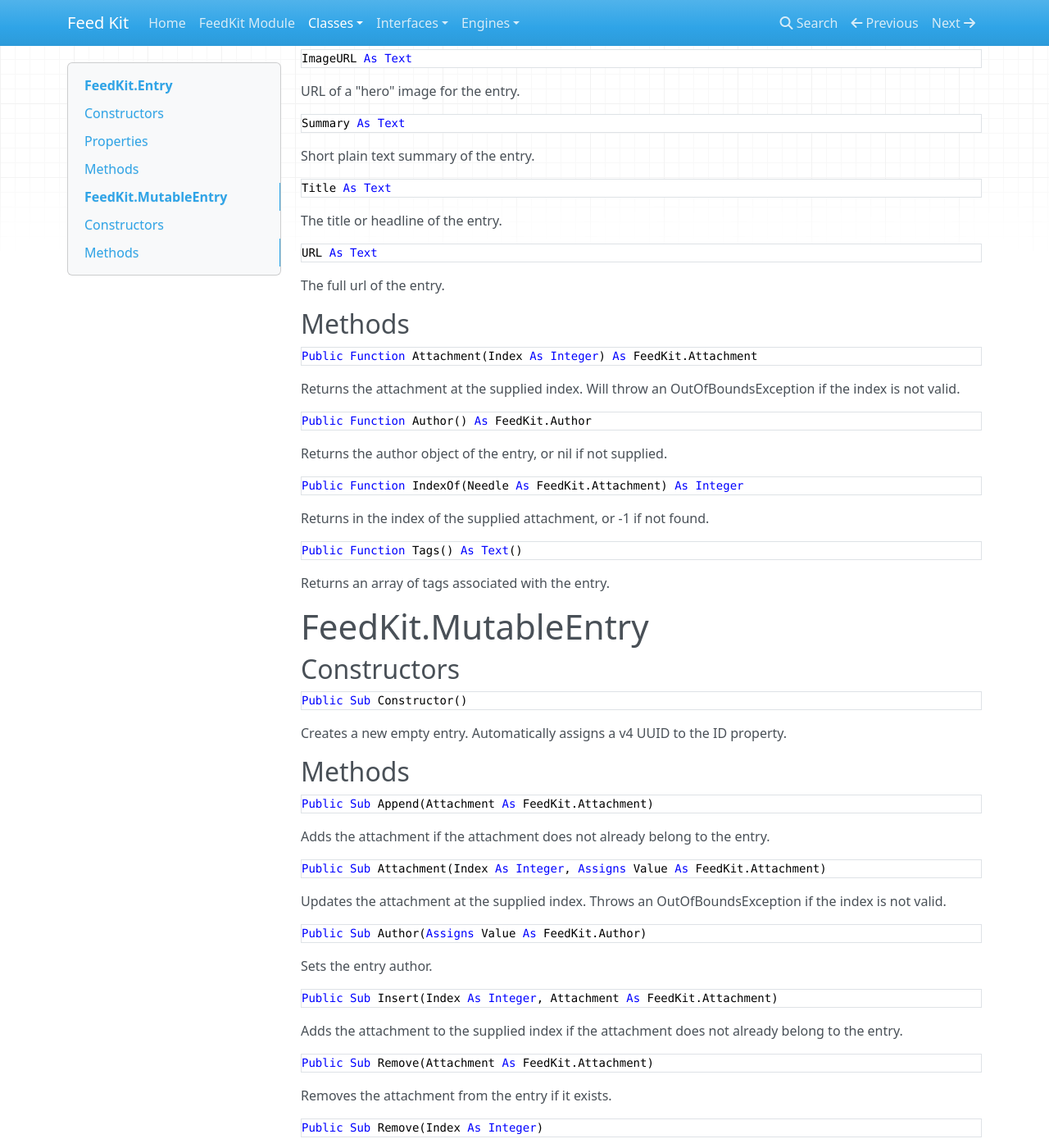
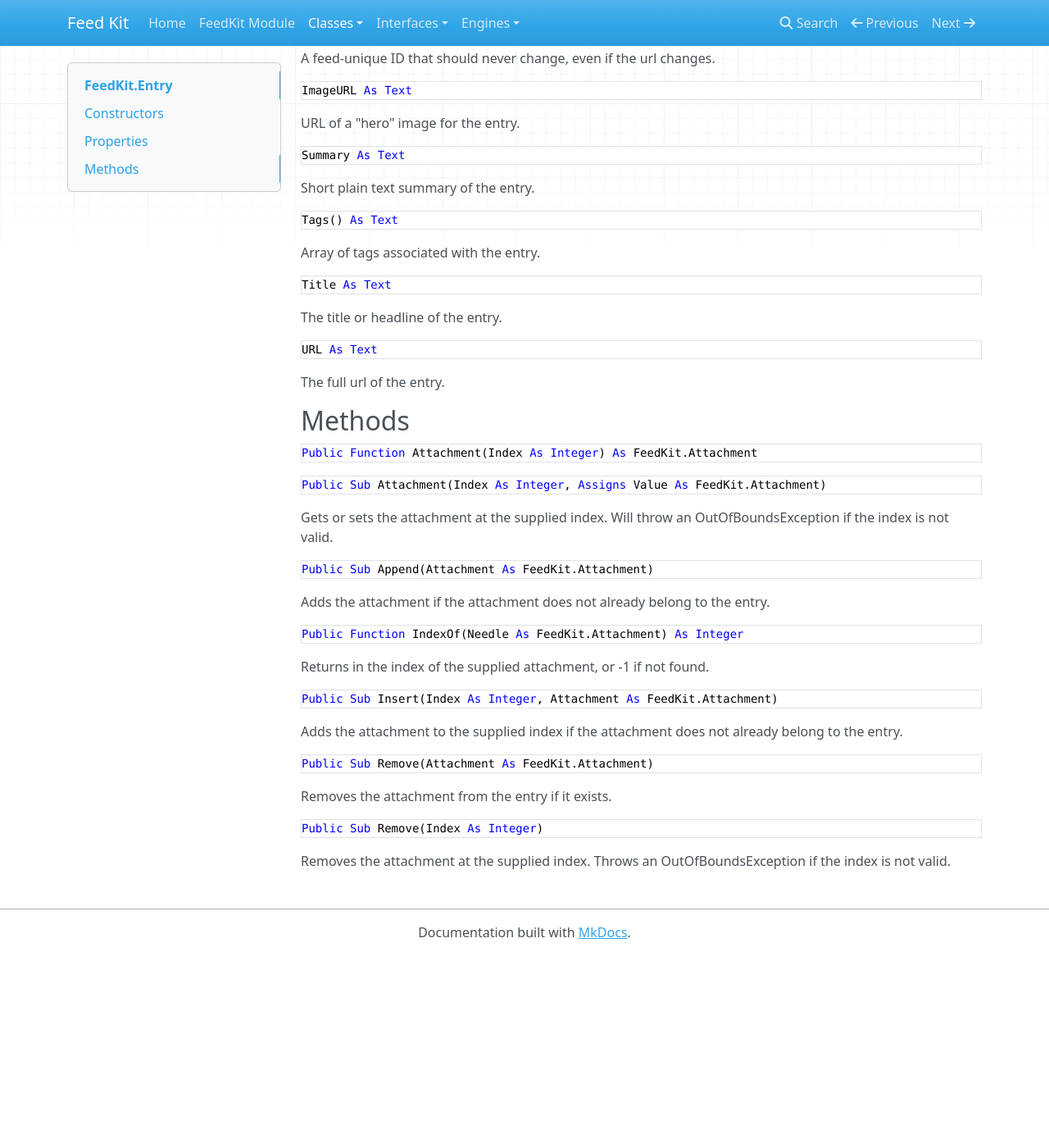
Before and after one commit to thommcgrath/Feed-Kit, an MkDocs documentation site: the page built from Documentation/docs/FeedKit.Entry.md, in a window 1280 px wide and 1400 px high, scrolled down 958 px. Shown: the whole window at 82% size. Built offline with MkDocs 1.6.1, drawn with Linux system fonts in a browser that asks for light colours; nearby versions of some CDN libraries; old or Windows-style settings are respelled for this version of MkDocs; after the commit the page ends 2123 px from its top, so only the background shows below that; some of the changed text lies outside the part shown.

Commit message:
Removing the Mutable variants from the documentation.

```diff
--- a/Documentation/docs/FeedKit.Entry.md
+++ b/Documentation/docs/FeedKit.Entry.md
@@ -1,15 +1,16 @@
 # FeedKit.Entry
-
-Instances of this class cannot be modified. See [FeedKit.MutableEntry](#feedkitmutableentry) for an editable version.
 
 FeedKit.Entry can be treated like an array of [FeedKit.Attachment](FeedKit.Attachment.md) instances.
 
 ## Constructors
 
-<pre><span style="font-family: 'source-code-pro', 'menlo', 'courier', monospace; color: #000000;"><span style="color: #0000FF;">Public</span> <span style="color: #0000FF;">Sub</span> Constructor(Source <span style="color: #0000FF;">As</span> FeedKit.Entry)</span></pre>
-Creates a clone of the supplied entry.
+<pre><span style="font-family: 'source-code-pro', 'menlo', 'courier', monospace; color: #000000;"><span style="color: #0000FF;">Public</span> <span style="color: #0000FF;">Sub</span> Constructor()</span></pre>
+Creates a new empty entry. Automatically assigns a v4 UUID to the ID property.
 
 ## Properties
+
+<pre><span style="font-family: 'source-code-pro', 'menlo', 'courier', monospace; color: #000000;">Author <span style="color: #0000FF;">As</span> FeedKit.Author</span></pre>
+Author, if available, of the entry.
 
 <pre><span style="font-family: 'source-code-pro', 'menlo', 'courier', monospace; color: #000000;">BannerURL <span style="color: #0000FF;">As</span> <span style="color: #0000FF;">Text</span></span></pre>
 URL of an image that may optionally be shown behind the title of the entry.
@@ -41,6 +42,9 @@ URL of a "hero" image for the entry.
 <pre><span style="font-family: 'source-code-pro', 'menlo', 'courier', monospace; color: #000000;">Summary <span style="color: #0000FF;">As</span> <span style="color: #0000FF;">Text</span></span></pre>
 Short plain text summary of the entry.
 
+<pre><span style="font-family: 'source-code-pro', 'menlo', 'courier', monospace; color: #000000;">Tags() <span style="color: #0000FF;">As</span> <span style="color: #0000FF;">Text</span></span></pre>
+Array of tags associated with the entry.
+
 <pre><span style="font-family: 'source-code-pro', 'menlo', 'courier', monospace; color: #000000;">Title <span style="color: #0000FF;">As</span> <span style="color: #0000FF;">Text</span></span></pre>
 The title or headline of the entry.
 
@@ -50,34 +54,14 @@ The full url of the entry.
 ## Methods
 
 <pre><span style="font-family: 'source-code-pro', 'menlo', 'courier', monospace; color: #000000;"><span style="color: #0000FF;">Public</span> <span style="color: #0000FF;">Function</span> Attachment(Index <span style="color: #0000FF;">As</span> <span style="color: #0000FF;">Integer</span>) <span style="color: #0000FF;">As</span> FeedKit.Attachment</span></pre>
-Returns the attachment at the supplied index. Will throw an OutOfBoundsException if the index is not valid.
-
-<pre><span style="font-family: 'source-code-pro', 'menlo', 'courier', monospace; color: #000000;"><span style="color: #0000FF;">Public</span> <span style="color: #0000FF;">Function</span> Author() <span style="color: #0000FF;">As</span> FeedKit.Author</span></pre>
-Returns the author object of the entry, or nil if not supplied.
-
-<pre><span style="font-family: 'source-code-pro', 'menlo', 'courier', monospace; color: #000000;"><span style="color: #0000FF;">Public</span> <span style="color: #0000FF;">Function</span> IndexOf(Needle <span style="color: #0000FF;">As</span> FeedKit.Attachment) <span style="color: #0000FF;">As</span> <span style="color: #0000FF;">Integer</span></span></pre>
-Returns in the index of the supplied attachment, or -1 if not found.
-
-<pre><span style="font-family: 'source-code-pro', 'menlo', 'courier', monospace; color: #000000;"><span style="color: #0000FF;">Public</span> <span style="color: #0000FF;">Function</span> Tags() <span style="color: #0000FF;">As</span> <span style="color: #0000FF;">Text</span>()</span></pre>
-Returns an array of tags associated with the entry.
-
-# FeedKit.MutableEntry
-
-## Constructors
-
-<pre><span style="font-family: 'source-code-pro', 'menlo', 'courier', monospace; color: #000000;"><span style="color: #0000FF;">Public</span> <span style="color: #0000FF;">Sub</span> Constructor()</span></pre>
-Creates a new empty entry. Automatically assigns a v4 UUID to the ID property.
-
-## Methods
+<pre><span style="font-family: 'source-code-pro', 'menlo', 'courier', monospace; color: #000000;"><span style="color: #0000FF;">Public</span> <span style="color: #0000FF;">Sub</span> Attachment(Index <span style="color: #0000FF;">As</span> <span style="color: #0000FF;">Integer</span>, <span style="color: #0000FF;">Assigns</span> Value <span style="color: #0000FF;">As</span> FeedKit.Attachment)</span></pre>
+Gets or sets the attachment at the supplied index. Will throw an OutOfBoundsException if the index is not valid.
 
 <pre><span style="font-family: 'source-code-pro', 'menlo', 'courier', monospace; color: #000000;"><span style="color: #0000FF;">Public</span> <span style="color: #0000FF;">Sub</span> Append(Attachment <span style="color: #0000FF;">As</span> FeedKit.Attachment)</span></pre>
 Adds the attachment if the attachment does not already belong to the entry.
 
-<pre><span style="font-family: 'source-code-pro', 'menlo', 'courier', monospace; color: #000000;"><span style="color: #0000FF;">Public</span> <span style="color: #0000FF;">Sub</span> Attachment(Index <span style="color: #0000FF;">As</span> <span style="color: #0000FF;">Integer</span>, <span style="color: #0000FF;">Assigns</span> Value <span style="color: #0000FF;">As</span> FeedKit.Attachment)</span></pre>
-Updates the attachment at the supplied index. Throws an OutOfBoundsException if the index is not valid.
-
-<pre><span style="font-family: 'source-code-pro', 'menlo', 'courier', monospace; color: #000000;"><span style="color: #0000FF;">Public</span> <span style="color: #0000FF;">Sub</span> Author(<span style="color: #0000FF;">Assigns</span> Value <span style="color: #0000FF;">As</span> FeedKit.Author)</span></pre>
-Sets the entry author.
+<pre><span style="font-family: 'source-code-pro', 'menlo', 'courier', monospace; color: #000000;"><span style="color: #0000FF;">Public</span> <span style="color: #0000FF;">Function</span> IndexOf(Needle <span style="color: #0000FF;">As</span> FeedKit.Attachment) <span style="color: #0000FF;">As</span> <span style="color: #0000FF;">Integer</span></span></pre>
+Returns in the index of the supplied attachment, or -1 if not found.
 
 <pre><span style="font-family: 'source-code-pro', 'menlo', 'courier', monospace; color: #000000;"><span style="color: #0000FF;">Public</span> <span style="color: #0000FF;">Sub</span> Insert(Index <span style="color: #0000FF;">As</span> <span style="color: #0000FF;">Integer</span>, Attachment <span style="color: #0000FF;">As</span> FeedKit.Attachment)</span></pre>
 Adds the attachment to the supplied index if the attachment does not already belong to the entry.
@@ -87,6 +71,3 @@ Removes the attachment from the entry if it exists.
 
 <pre><span style="font-family: 'source-code-pro', 'menlo', 'courier', monospace; color: #000000;"><span style="color: #0000FF;">Public</span> <span style="color: #0000FF;">Sub</span> Remove(Index <span style="color: #0000FF;">As</span> <span style="color: #0000FF;">Integer</span>)</span></pre>
 Removes the attachment at the supplied index. Throws an OutOfBoundsException if the index is not valid.
-
-<pre><span style="font-family: 'source-code-pro', 'menlo', 'courier', monospace; color: #000000;"><span style="color: #0000FF;">Public</span> <span style="color: #0000FF;">Sub</span> Tags(<span style="color: #0000FF;">Assigns</span> Value() <span style="color: #0000FF;">As</span> <span style="color: #0000FF;">Text</span>)</span></pre>
-Sets the tags to the supplied array.
```
Also changed, not shown: Documentation/docs/FeedKit.Attachment.md (+0 -11 lines), Documentation/docs/FeedKit.Author.md (+2 -11 lines), Documentation/docs/FeedKit.Feed.md (+9 -22 lines), Documentation/docs/FeedKit.md (+10 -1 lines).
